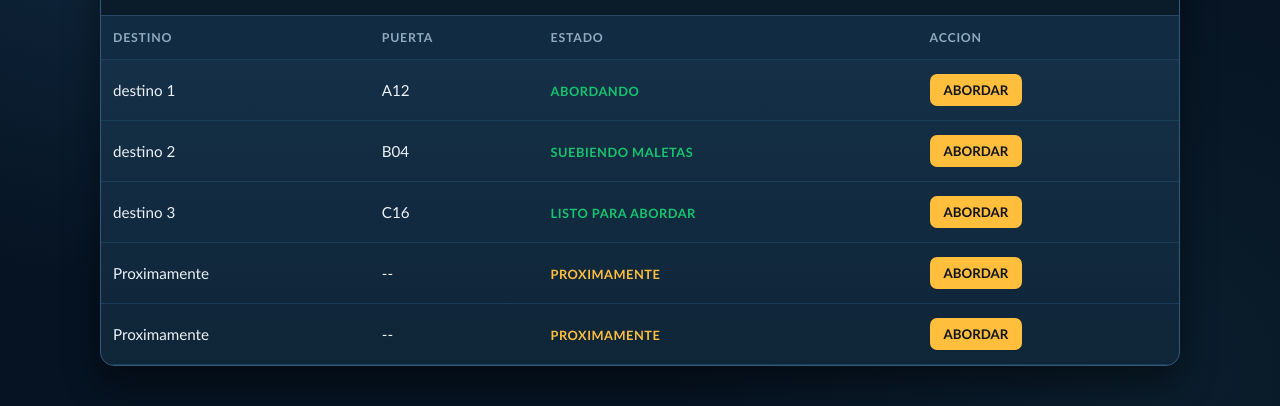
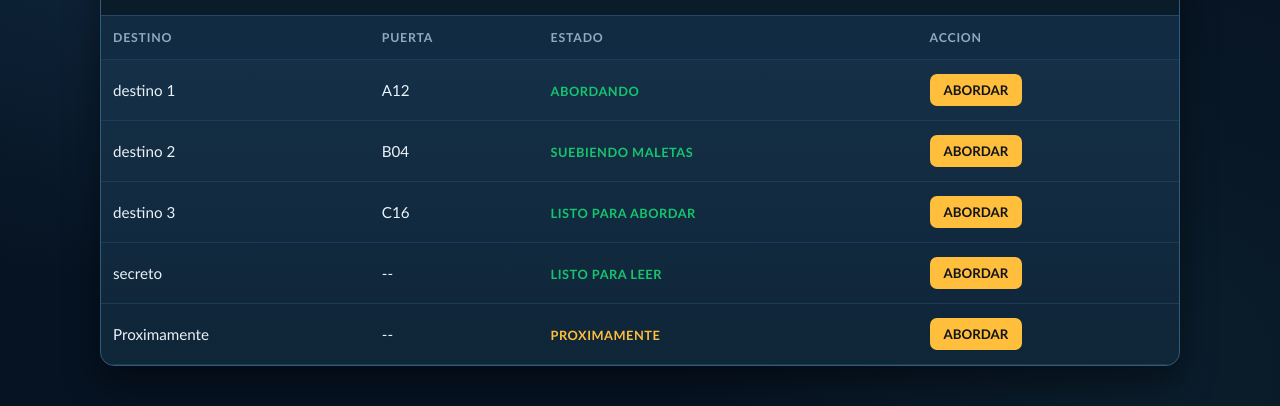
Before and after one commit to tonatiuhzep/ahdhyebcm, a plain HTML site: page vuelos.html in a window 1280 px wide. Shown: the part 344-750 px from the top of the page. Drawn offline with Linux system fonts and the light colour scheme.

Commit message:
vuelos.html

```diff
--- a/vuelos.html
+++ b/vuelos.html
@@ -172,10 +172,10 @@
           <td><a class="btn" href="avion3.html">Abordar</a></td>
         </tr>
         <tr>
-          <td>Proximamente</td>
+          <td>secreto</td>
           <td>--</td>
-          <td><span class="status soon">Proximamente</span></td>
-          <td><a class="btn" href="">Abordar</a></td>
+          <td><span class="status">listo para leer</span></td>
+          <td><a class="btn" href="secreto.html">Abordar</a></td>
         </tr>
         <tr>
           <td>Proximamente</td>
```
